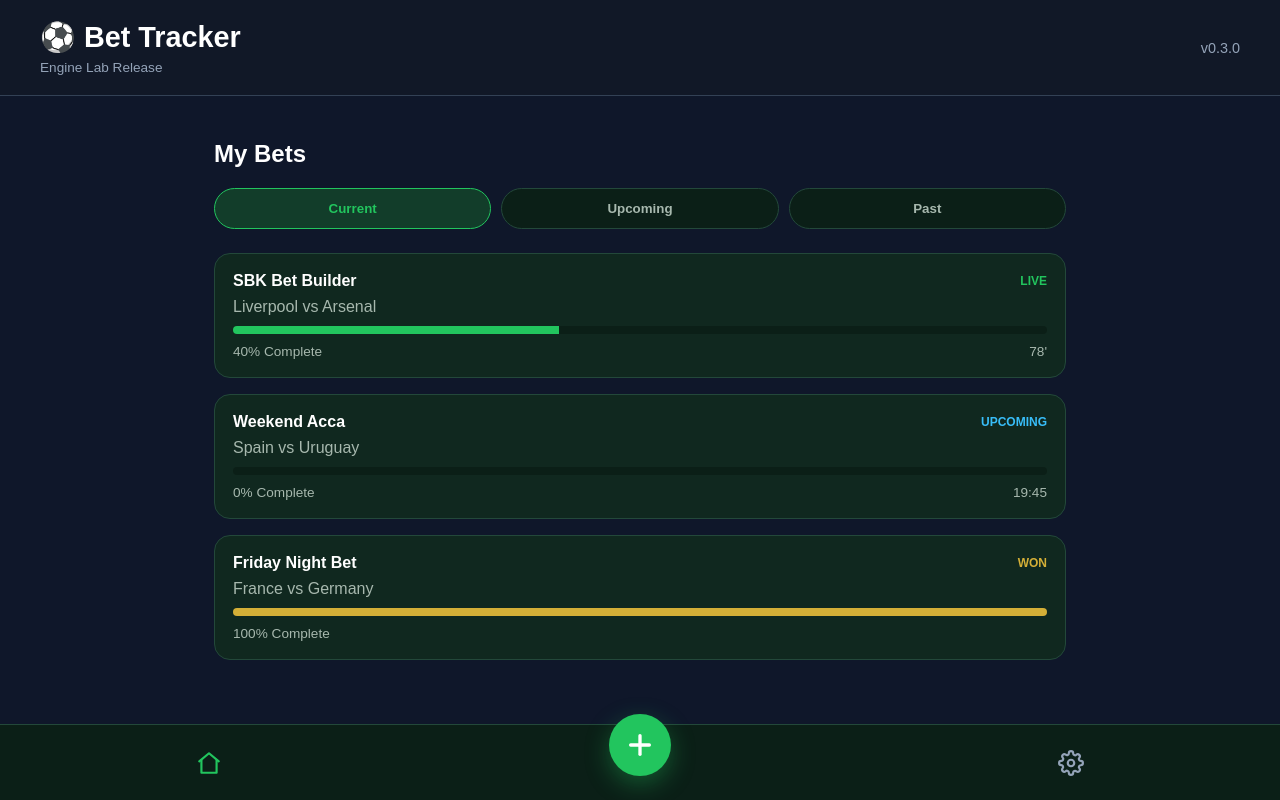
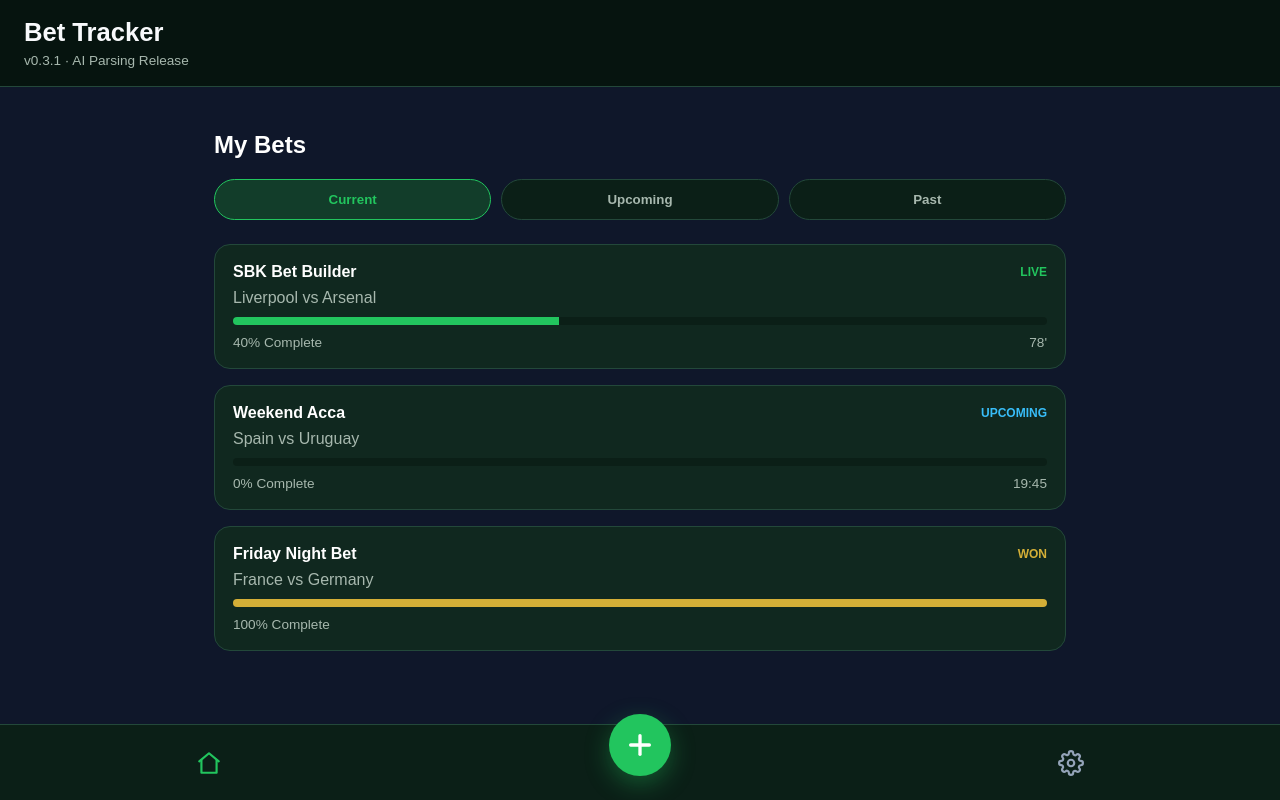
Before and after one commit to dcast-gif/Bet-Tracker, a Next.js app in the folder frontend/: page / in a window 1280 px wide. Built offline with nearby package versions, Linux system fonts and the light colour scheme.

Commit message:
Update Header.tsx

```diff
--- a/frontend/src/components/Header.tsx
+++ b/frontend/src/components/Header.tsx
@@ -1,3 +1,5 @@
+import { colors } from "../styles/theme";
+
 type HeaderProps = {
   title: string;
 };
@@ -6,43 +8,30 @@ export default function Header({ title }: HeaderProps) {
   return (
     <header
       style={{
-        padding: "20px 40px",
-        borderBottom: "1px solid #334155",
-        display: "flex",
-        justifyContent: "space-between",
-        alignItems: "center",
-        background: "#111827",
+        padding: "18px 24px",
+        borderBottom: `1px solid ${colors.border}`,
+        background: colors.background,
       }}
     >
-      <div>
       <h1
         style={{
           margin: 0,
-            fontSize: "1.8rem",
+          fontSize: "1.6rem",
+          color: colors.textPrimary,
         }}
       >
-          ⚽ {title}
+        {title}
       </h1>
 
       <p
         style={{
           margin: "6px 0 0",
-            color: "#94a3b8",
+          color: colors.textSecondary,
           fontSize: "0.85rem",
         }}
       >
-          Engine Lab Release
+        v0.3.1 · AI Parsing Release
       </p>
-      </div>
-
-      <span
-        style={{
-          color: "#94a3b8",
-          fontSize: "0.9rem",
-        }}
-      >
-        v0.3.0
-      </span>
     </header>
   );
 }
```
Lines whose indentation alone changed are shown as unchanged.
